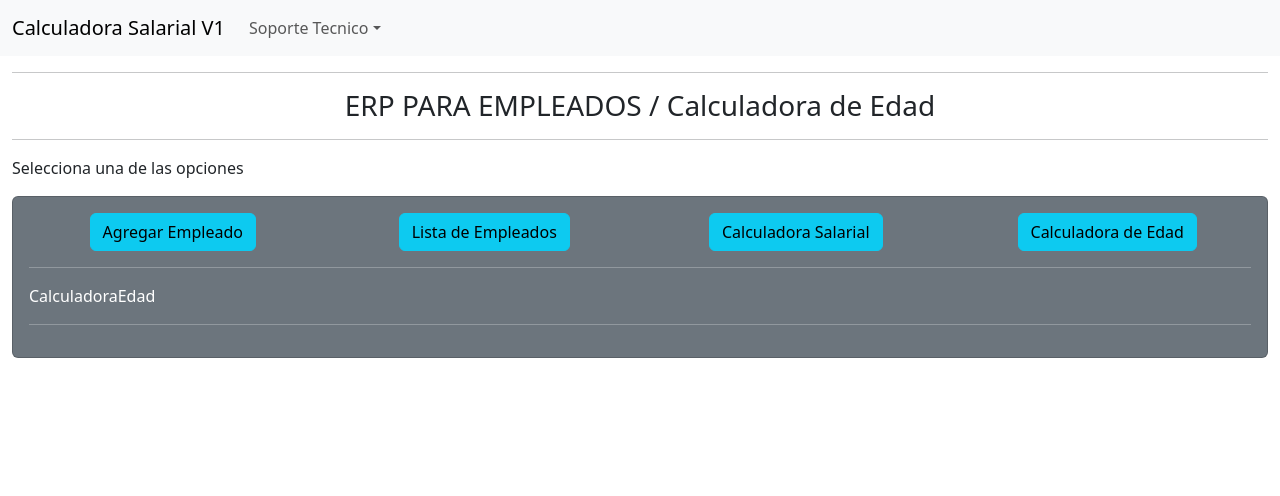
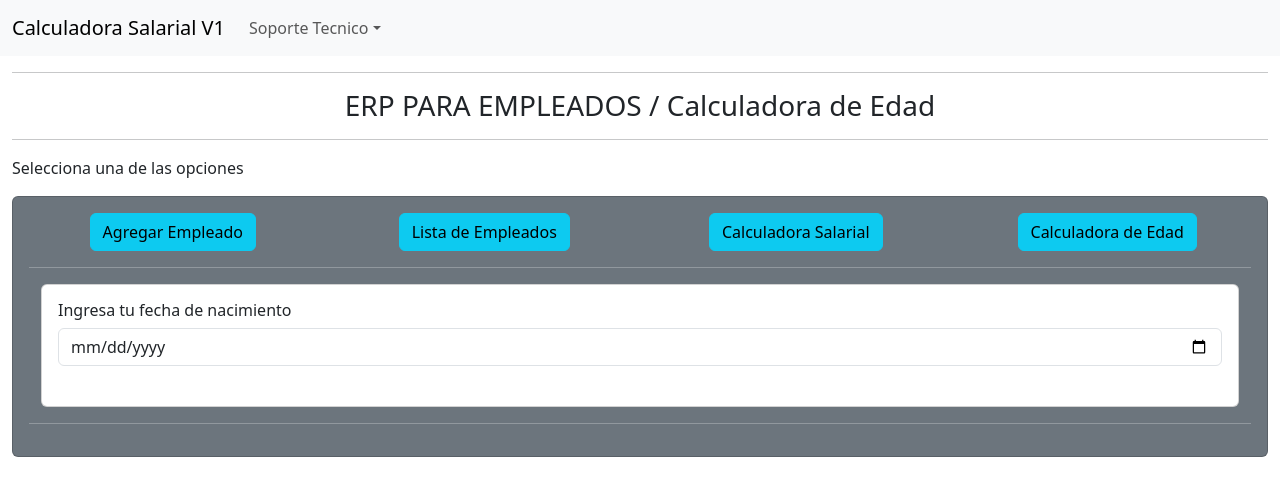
Before and after one commit to claugh23/App-Salarios-Empleado-Cliente, a React (Vite) app: page / in a window 1280 px wide. Both pictures are taken after a click on the link "Calculadora de Edad". Shown: the top 496 px of the page. Built offline with nearby package versions, Linux system fonts and the light colour scheme.

Commit message:
calculadora de edad lista

```diff
--- a/src/components/CalculadoraEdad/CalculadoraEdad.component.jsx
+++ b/src/components/CalculadoraEdad/CalculadoraEdad.component.jsx
@@ -1,7 +1,59 @@
-import React from 'react'
+import React from "react";
+import { useState } from "react";
+export default function CalculadoraEdad() {
+  const [birthdate, setBirthdate] = useState("");
 
-export default function CalculadoraEdad() {
+  function handleInputChange(event) {
+    setBirthdate(event.target.value);
+  }
+
+  function calculateAge() {
+    const today = new Date();
+    const birthDate = new Date(birthdate);
+    let age = today.getFullYear() - birthDate.getFullYear();
+    const month = today.getMonth() - birthDate.getMonth();
+    if (month < 0 || (month === 0 && today.getDate() < birthDate.getDate())) {
+      age--;
+    }
+    return age;
+  }
   return (
-    <div>CalculadoraEdad</div>
-  )
+    <div className="container-fluid">
+      <div className="card-group">
+        <div className="card">
+          <div className="card-body">
+            <h6 className="text-dark">Ingresa tu fecha de nacimiento</h6>
+            <form>
+              <div className="form-row">
+                <div className="form-group">
+                  <input
+                    className="form-control col-md-6"
+                    type="date"
+                    name="InputDate"
+                    id="InputDate"
+                    onChange={handleInputChange}
+                  />
+                  <br />
+                </div>
+              </div>
+            </form>
+          </div>
+        </div>
+        {document.getElementById("InputDate")?.value != null ? (
+          <div className="card">
+            <div className="card-body">
+              <div className="alert alert-info mt-2" role="alert">
+                <strong>Tu edad actual es: </strong>{calculateAge()}
+              </div>
+
+            </div>
+          </div>
+        ) : (
+          ""
+        )}
+      </div>
+
+
+    </div>
+  );
 }
```
